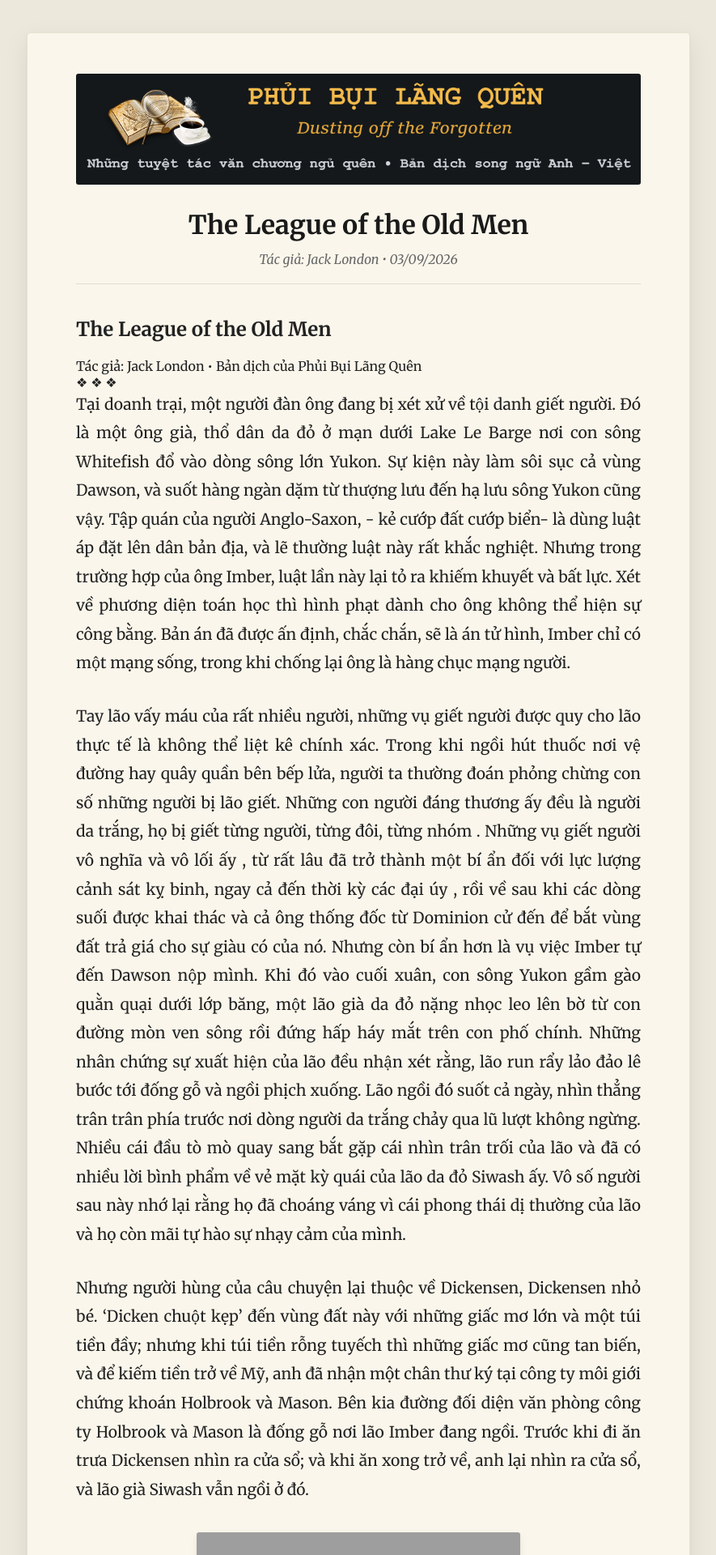
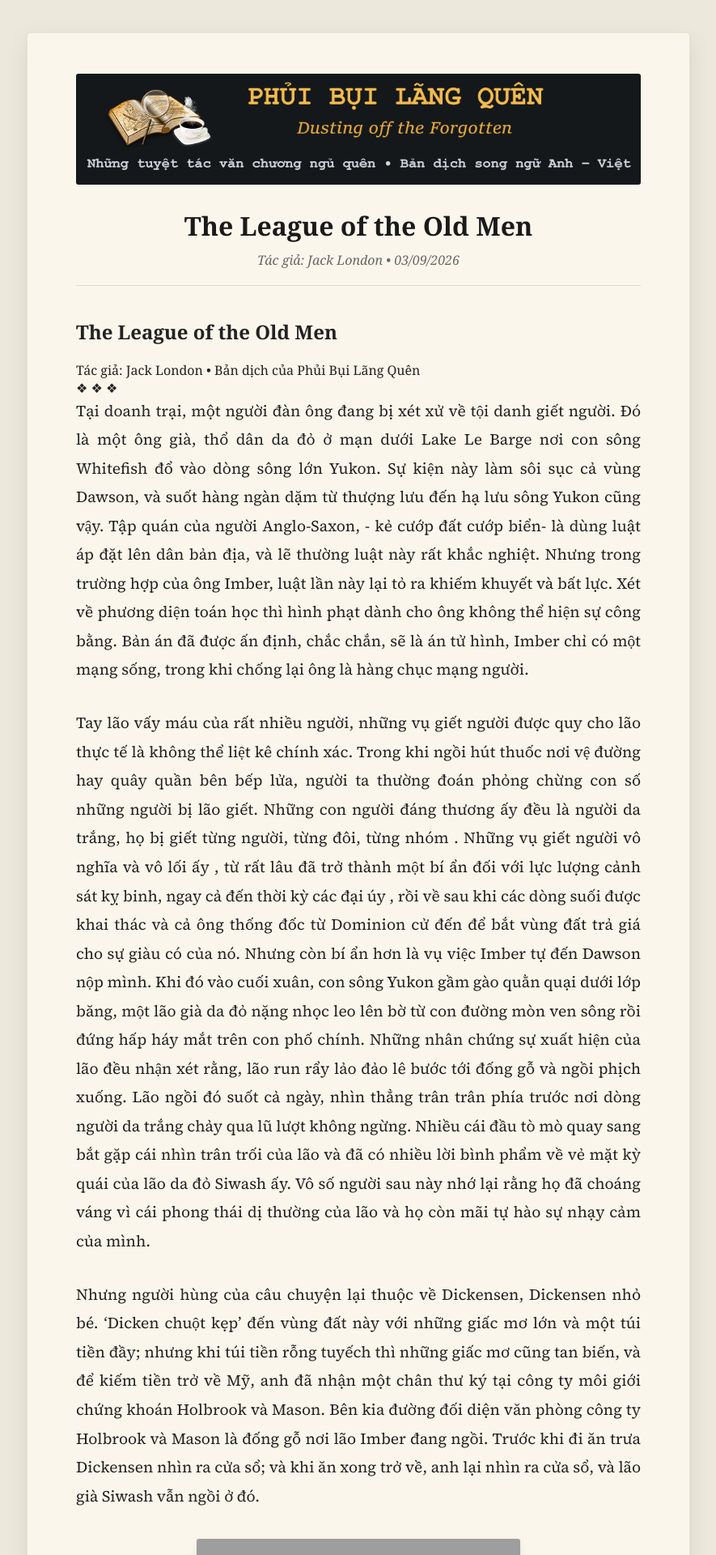
Before and after one commit to 72vietnam-ai/PhuiBuiLangQuen, a Jekyll site: the page built from _posts/2026-09-03-The League of the Old Men.md, in a window 1280 px wide. Shown: the top 1920 px of the page at 81% size, without its empty margins (197-1082 px from the left). Built offline with Jekyll 4.4.1, drawn with Linux system fonts in a browser that asks for light colours; grey boxes are pictures that could not be loaded.

Commit message:
Replace Merriweather font with Lora and Source Serif 4

```diff
--- a/_layouts/default.html
+++ b/_layouts/default.html
@@ -8,8 +8,7 @@
   <!-- Nạp phông chữ Merriweather chuẩn sách in tiếng Việt -->
   <link rel="preconnect" href="https://fonts.googleapis.com">
   <link rel="preconnect" href="https://fonts.gstatic.com" crossorigin>
-  <link href="https://fonts.googleapis.com/css2?family=Merriweather:ital,wght@0,300;0,400;0,700;1,300;1,400&display=swap" rel="stylesheet">
-
+  <link href="https://fonts.googleapis.com/css2?family=Lora:ital,wght@0,400;0,600;1,400&family=Source+Serif+4:ital,opsz,wght@0,8..60,400;0,8..60,600;1,8..60,400&display=swap" rel="stylesheet">
   <style>
     /* 1. NỀN NGOÀI TOÀN TRANG (Mặt bàn gỗ/xám kem) */
     body {
@@ -70,6 +69,7 @@
 
     /* 5. NỘI DUNG VĂN BẢN (Chuẩn sách in) */
     .book-content {
+      font-family: 'Source Serif 4', 'Lora', serif;
       font-size: 1.2rem;
       color: #222222;
     }
```
